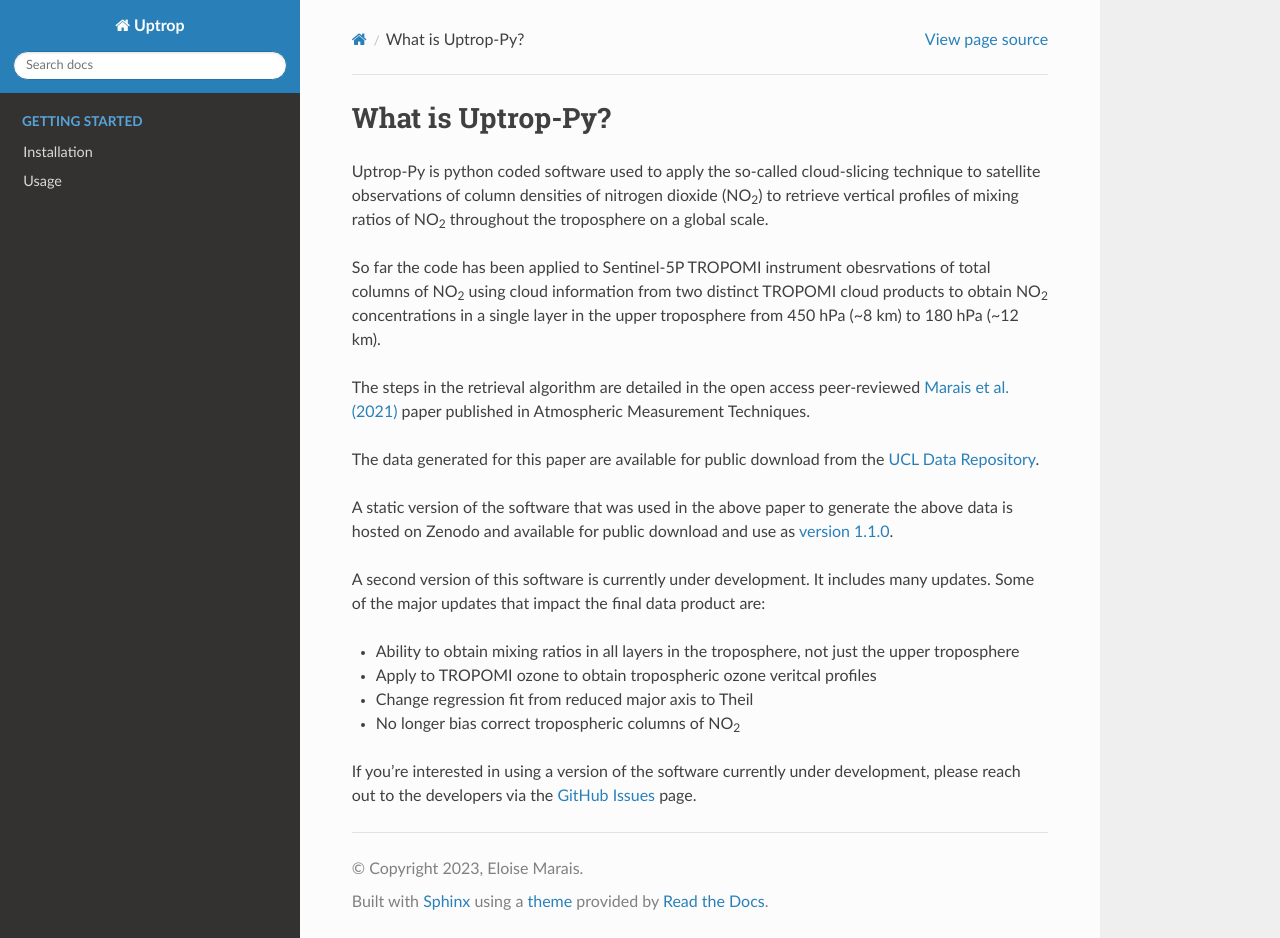
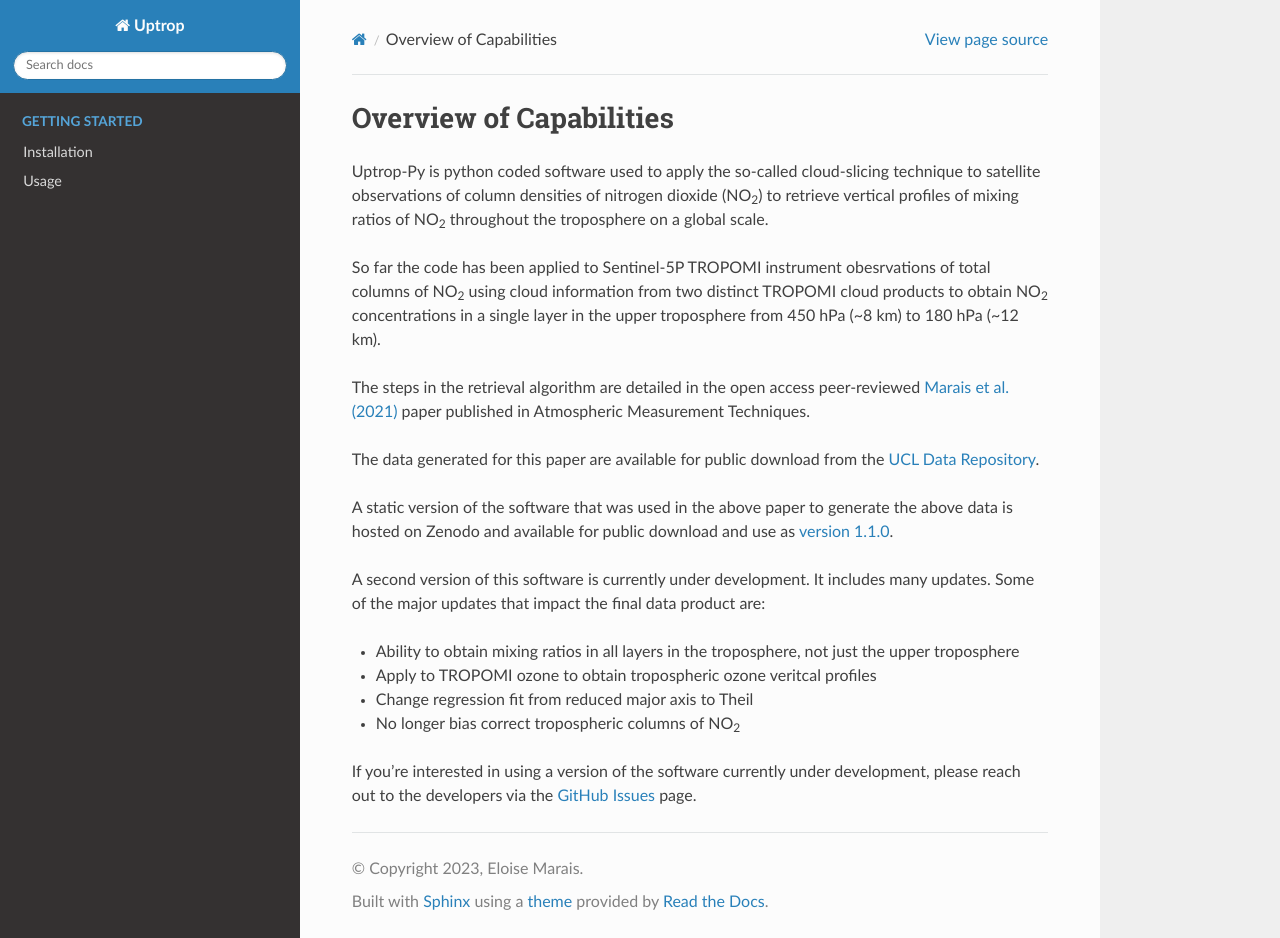
Before and after one commit to eamarais/erc-uptrop, a Sphinx documentation site: the page built from docs/source/Overview.rst, in a window 1280 px wide and 938 px high. Built offline with Sphinx 7.4.7 and the Read the Docs theme 2.0.0, drawn with Linux system fonts in a browser that asks for light colours; pages that are not in the unit, such as notebooks, are missing from menus.

Commit message:
Update Overview.rst

```diff
--- a/docs/source/Overview.rst
+++ b/docs/source/Overview.rst
@@ -1,5 +1,5 @@
-What is Uptrop-Py?
-==================
+Overview of Capabilities
+========================
 
 Uptrop-Py is python coded software used to apply the so-called cloud-slicing technique to satellite observations of column densities of nitrogen dioxide (NO\ :sub:`2`) to retrieve vertical profiles of mixing ratios of NO\ :sub:`2` throughout the troposphere on a global scale.
 
```
